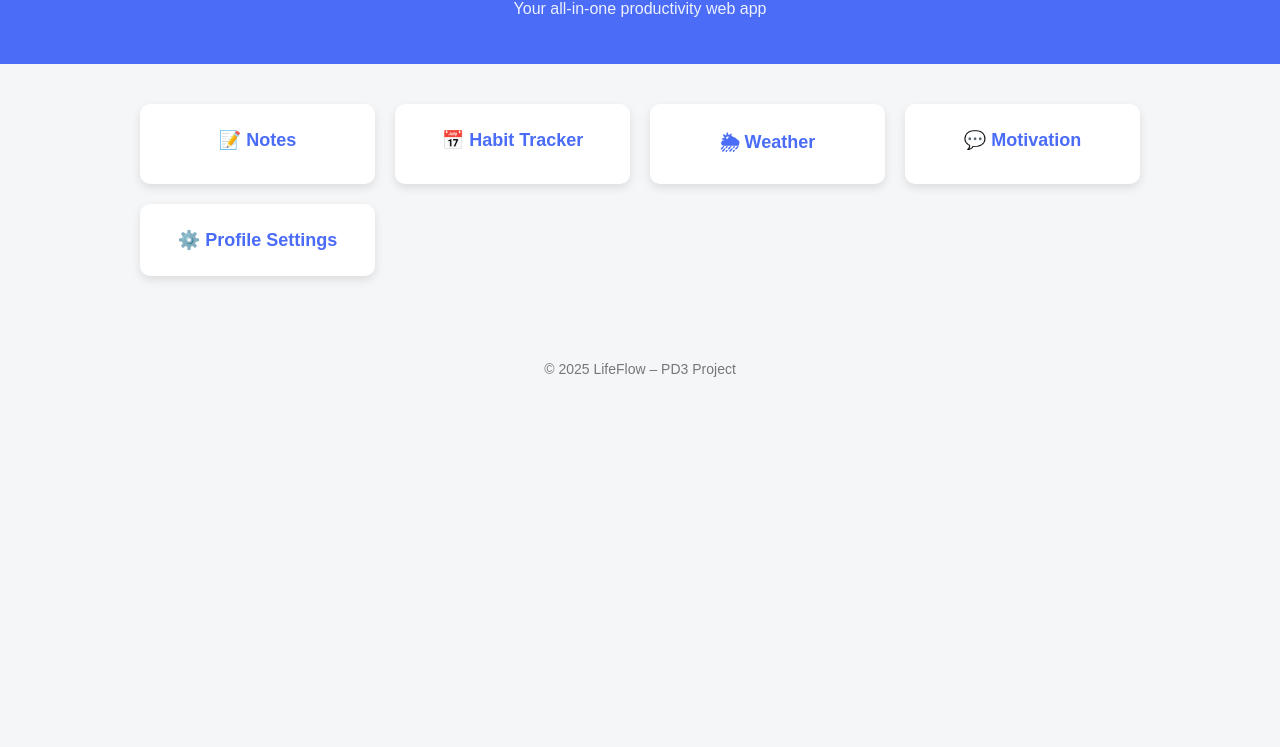
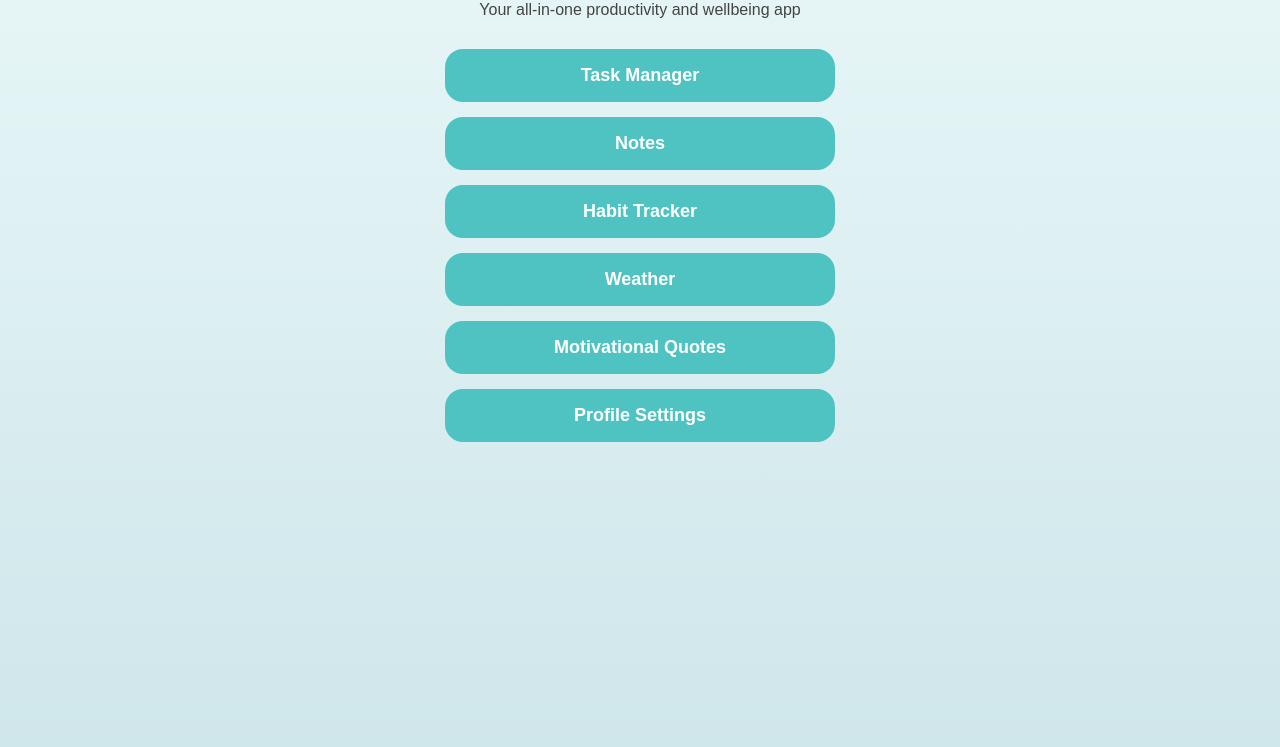
Before and after one commit to salmasameh090p/flowlifee, a plain HTML site: page index.html in a window 1280 px wide. Shown: the part 93-840 px from the top of the page. Before the commit the page ends 800 px from the top, so only its background shows below. Drawn offline with Linux system fonts and the light colour scheme.

Commit message:
Add files via upload

```diff
--- a/index.html
+++ b/index.html
@@ -1,105 +1,84 @@
 <!DOCTYPE html>
 <html lang="en">
 <head>
-  <meta charset="UTF-8" />
-  <meta name="viewport" content="width=device-width, initial-scale=1.0"/>
-  <title>LifeFlow – Dashboard</title>
-
+  <meta charset="UTF-8">
+  <title>LifeFlow</title>
+  <meta name="viewport" content="width=device-width, initial-scale=1.0">
   <style>
     body {
+      margin: 0;
       font-family: Arial, sans-serif;
-      background: #f4f6f8;
-      margin: 0;
-      padding: 0;
+      background: linear-gradient(#e8f7f8, #cfe6ea);
+      display: flex;
+      justify-content: center;
+    }
+
+    .app {
+      width: 390px;
+      min-height: 100vh;
+      padding: 20px;
       text-align: center;
     }
 
-    header {
-      background: #4a6cf7;
-      color: white;
-      padding: 30px 20px;
-    }
-
     h1 {
-      margin-bottom: 5px;
+      margin-bottom: 10px;
     }
 
     p {
-      margin-top: 0;
-      opacity: 0.9;
+      color: #444;
+      margin-bottom: 30px;
     }
 
-    .container {
-      display: grid;
-      grid-template-columns: repeat(auto-fit, minmax(220px, 1fr));
-      gap: 20px;
-      padding: 40px;
-      max-width: 1000px;
-      margin: auto;
+    .feature {
+      background: #4fc3c1;
+      padding: 16px;
+      margin-bottom: 15px;
+      border-radius: 18px;
     }
 
-    .card {
-      background: white;
-      padding: 25px;
-      border-radius: 10px;
-      box-shadow: 0 4px 10px rgba(0,0,0,0.1);
-      transition: transform 0.2s;
+    .feature a {
+      color: white;
+      text-decoration: none;
+      font-size: 18px;
+      font-weight: bold;
+      display: block;
     }
 
-    .card:hover {
-      transform: translateY(-5px);
-    }
-
-    .card a {
-      text-decoration: none;
-      color: #4a6cf7;
-      font-size: 18px;
-      font-weight: bold;
-    }
-
-    footer {
-      margin-top: 30px;
-      padding: 15px;
-      font-size: 14px;
-      color: #777;
+    .feature:hover {
+      opacity: 0.9;
     }
   </style>
 </head>
-
 <body>
 
-  <header>
+  <div class="app">
     <h1>LifeFlow</h1>
-    <p>Your all-in-one productivity web app</p>
-  </header>
+    <p>Your all-in-one productivity and wellbeing app</p>
 
-  <main class="container">
-
-    <div class="card">
-      <a href="notes (Salma Sameh).html">📝 Notes</a>
+    <div class="feature">
+      <a href="tasks.html">Task Manager</a>
     </div>
 
-    <div class="card">
-      <a href="habit tracker (hans yehia).html">📅 Habit Tracker</a>
+    <div class="feature">
+      <a href="notes.html">Notes</a>
     </div>
 
-    <div class="card">
-      <a href="weather (Judy mohamed).html">🌦 Weather</a>
+    <div class="feature">
+      <a href="habits.html">Habit Tracker</a>
     </div>
 
-    <div class="card">
-      <a href="Motivational Quotes Page (API Habiba Morgan).html">💬 Motivation</a>
+    <div class="feature">
+      <a href="weather.html">Weather</a>
     </div>
 
-    <div class="card">
-      <a href="Profile Settings Page(Judy ahmed.html">⚙️ Profile Settings</a>
+    <div class="feature">
+      <a href="quotes.html">Motivational Quotes</a>
     </div>
 
-  </main>
-
-  <footer>
-    © 2025 LifeFlow – PD3 Project
-  </footer>
+    <div class="feature">
+      <a href="settings.html">Profile Settings</a>
+    </div>
+  </div>
 
 </body>
 </html>
```
